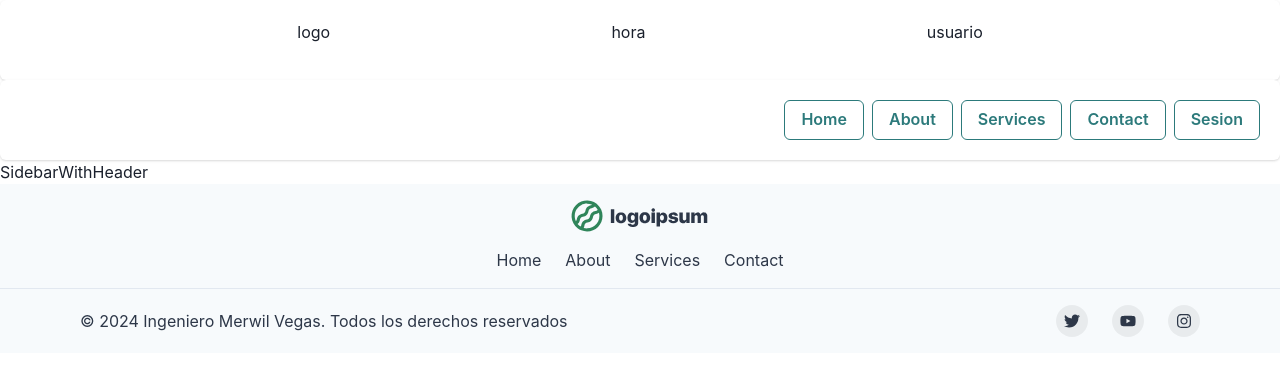
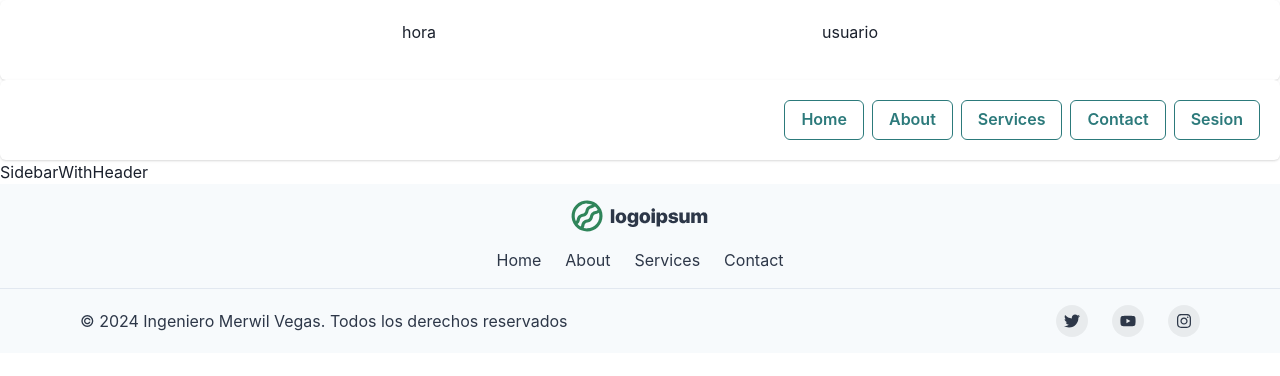
Before and after one commit to com2pa/frontEnd_Enfermeria, a React (Vite) app: page /SidebarWithHeader in a window 1280 px wide. Shown: the top 376 px of the page. Built offline with nearby package versions, Linux system fonts and the light colour scheme.

Commit message:
intentando colocar  el logo no funciono

```diff
--- a/src/layout/Header.jsx
+++ b/src/layout/Header.jsx
@@ -1,6 +1,6 @@
-import { Card, CardHeader, Flex } from '@chakra-ui/react';
+import { Card, CardHeader, Flex, Image } from '@chakra-ui/react';
 import React from 'react';
-
+// import Nursing from '../../public/Nursing'
 
 
 export const Header = () => {
@@ -10,7 +10,7 @@ export const Header = () => {
     <Card pos='static' >
      <CardHeader h='5rem' >
       <Flex gap='1' justify='space-evenly'  >
-        <p>logo</p>
+        {/* <Image src={Nursing} alt='Dan Abramov' w="5rem" height="auto" /> */}
         <p> hora</p>
         <p>usuario</p>
 
```
